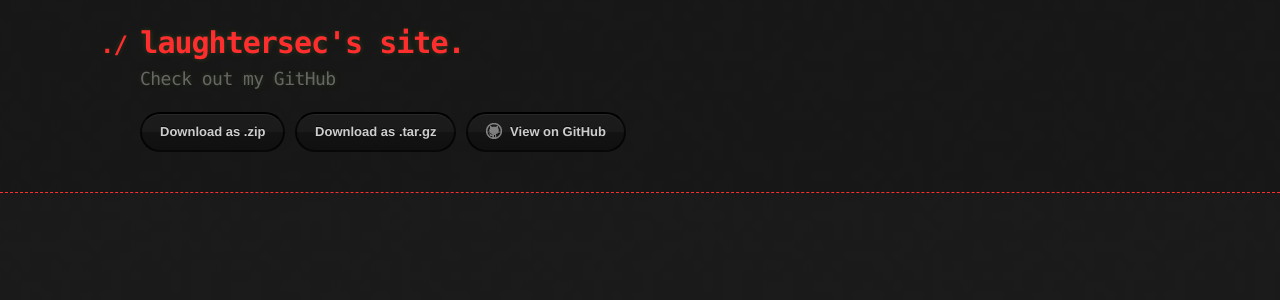
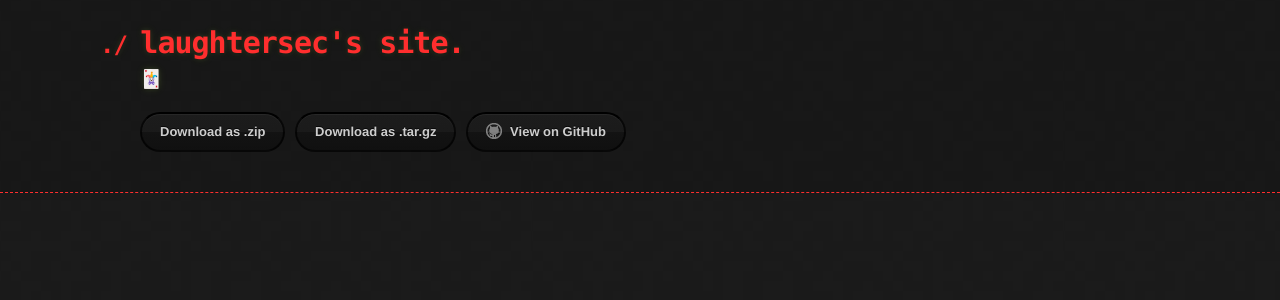
Before and after one commit to laughtersec/laughtersec.github.io, a Jekyll site: the page built from index.md, in a window 1280 px wide. Shown: the top 300 px of the page. Built offline with Jekyll 4.4.1, drawn with Linux system fonts in a browser that asks for light colours; our own code applies the rules of GitHub Pages for plain Markdown files.

Commit message:
Update _config.yml
Here's... My... Card.

```diff
--- a/_config.yml
+++ b/_config.yml
@@ -1,5 +1,5 @@
 title: laughtersec's site.
-description: Check out my GitHub
+description: 🃏
 show_downloads: true
 google_analytics:
 theme: jekyll-theme-hacker
```
